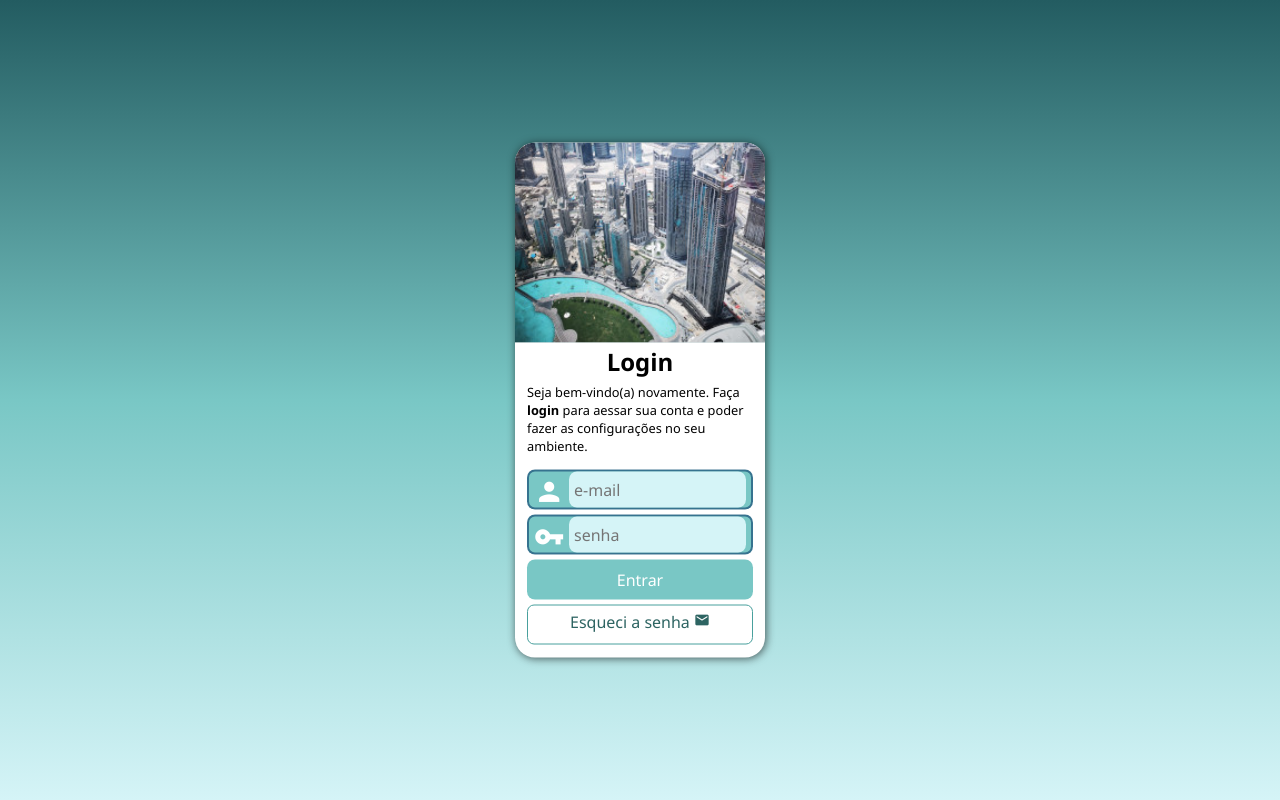
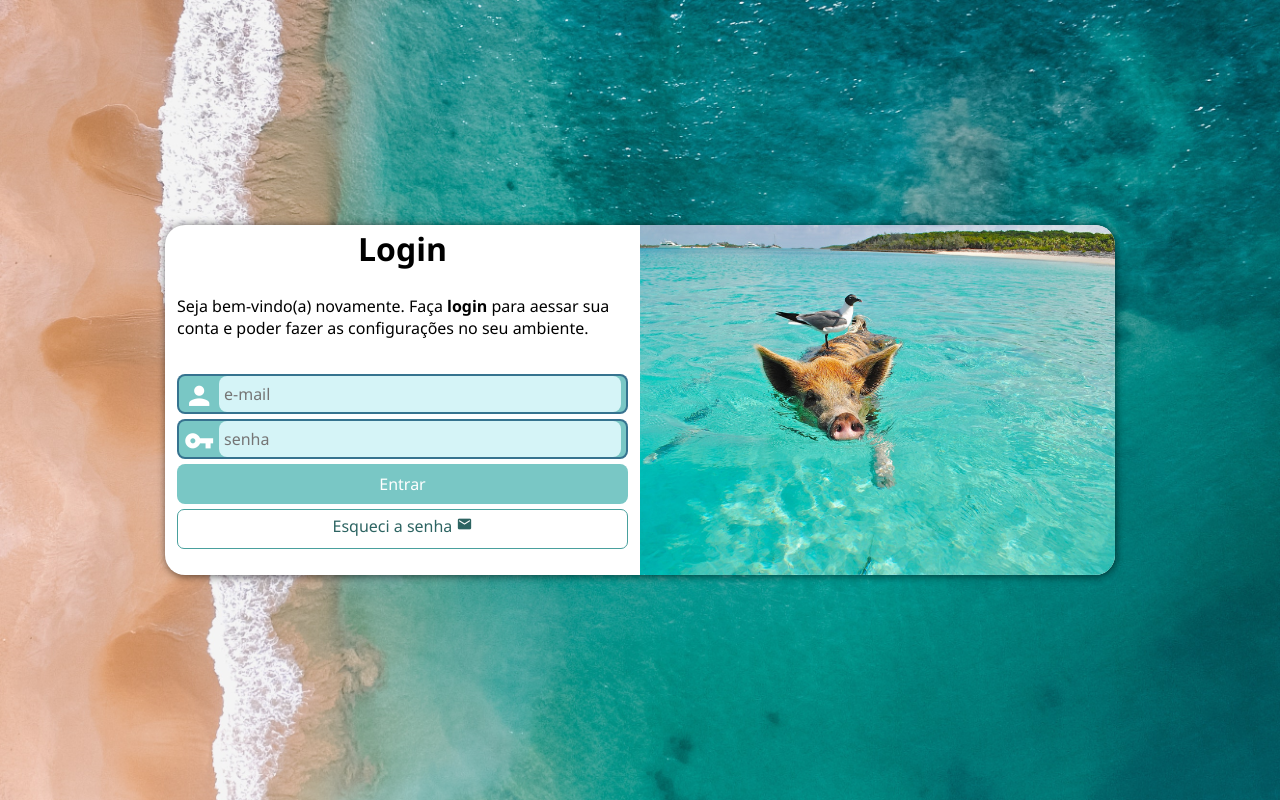
Before and after one commit to gaabrielemanuel/projeto-login, a plain HTML site: page index.html in a window 1280 px wide. Drawn offline with Linux system fonts and the light colour scheme.

Commit message:
finalizado

```diff
--- a/estilos/mediaqueries.css
+++ b/estilos/mediaqueries.css
@@ -1,5 +1,60 @@
 @charset "UTF-8";
 
-@media screen and (min-width: 768px) and (max-width: 992px) {
+@media screen and (min-width: 768px) and (max-width: 992px) { /* CONFIGURAÇÃO PARA TABLET */
+    body {
+        background-image: url(../imagens/fundo-r.jpg);
+        background-size: cover;
+        background-repeat: no-repeat;
+    }
+    section#login {
+        width: 80vw;
+        height: 280px;
+    }
 
+    section#login > div#imagem {
+        float: left;
+        width: 40%;
+        height: 100%;
+        border-radius: 20px 0px 0px 20px;
+        background-position: right top;
+    }
+
+    section#login > div#formulario {
+        float: right;
+        width: 60%;
+    }
 }
+
+@media screen and (min-width: 992px) { /* CONFIGURAÇÕES PARA DESKTOP */
+    body {
+        background-image: url(../imagens/fundo-l.jpg);
+        background-size: cover;
+        background-repeat: no-repeat;
+    }
+    section#login {
+        width: 950px;
+        height: 350px;
+    }
+
+    section#login > div#imagem {
+        float: right;
+        width: 50%;
+        height: 100%;
+        border-radius: 0px 20px 20px 0px;
+    }
+
+    section#login > div#formulario {
+        float: right;
+        width: 50%;
+    }
+
+    div#formulario > h1 {
+        font-size: 2em;
+    }
+
+    div#formulario > p {
+        font-size: 1em;
+        margin: 20px 0px;
+
+    }
+}
--- a/estilo/style.css
+++ b/estilos/style.css
@@ -16,7 +16,9 @@
 }
 
 body {
-    background-image: linear-gradient( to bottom , var(--cor4), var(--cor2), var(--cor1));
+    background-image: url(../imagens/fundo.jpg);
+    background-size: cover;
+    background-repeat: no-repeat;
     width: 100vw;
     height: 100vh;
 }
@@ -43,9 +45,9 @@ section#login {
 
 div#imagem {
    display: block;
-   background: var(--cor4) url(../imagens/cidade-pq.jpg) no-repeat;
+   background: var(--cor4) url(../imagens/img-login.jpg) no-repeat;
    height: 200px;
-   background-position: left bottom;
+   background-position: right center;
    background-size: cover;
    border-radius: 20px 20px 0px 0px;
 }
--- a/index.html
+++ b/index.html
@@ -7,7 +7,7 @@
     <title>Login</title>
     <!--<<link href="https://fonts.googleapis.com/css2?family=Material+Symbols+Outlined" rel="stylesheet" />>-->
     <link href="https://fonts.googleapis.com/icon?family=Material+Icons" rel="stylesheet">
-    <link rel="stylesheet" href="estilo/style.css" media="all">
+    <link rel="stylesheet" href="estilos/style.css" media="all">
     <link rel="stylesheet" href="estilos/mediaqueries.css">
 </head>
 <body>
```
Also changed, not shown: imagens/cidade-pq.jpg (deleted), imagens/fundo-l.jpg (added), imagens/fundo-r.jpg (added), imagens/fundo.jpg (added), imagens/img-login.jpg (added).
